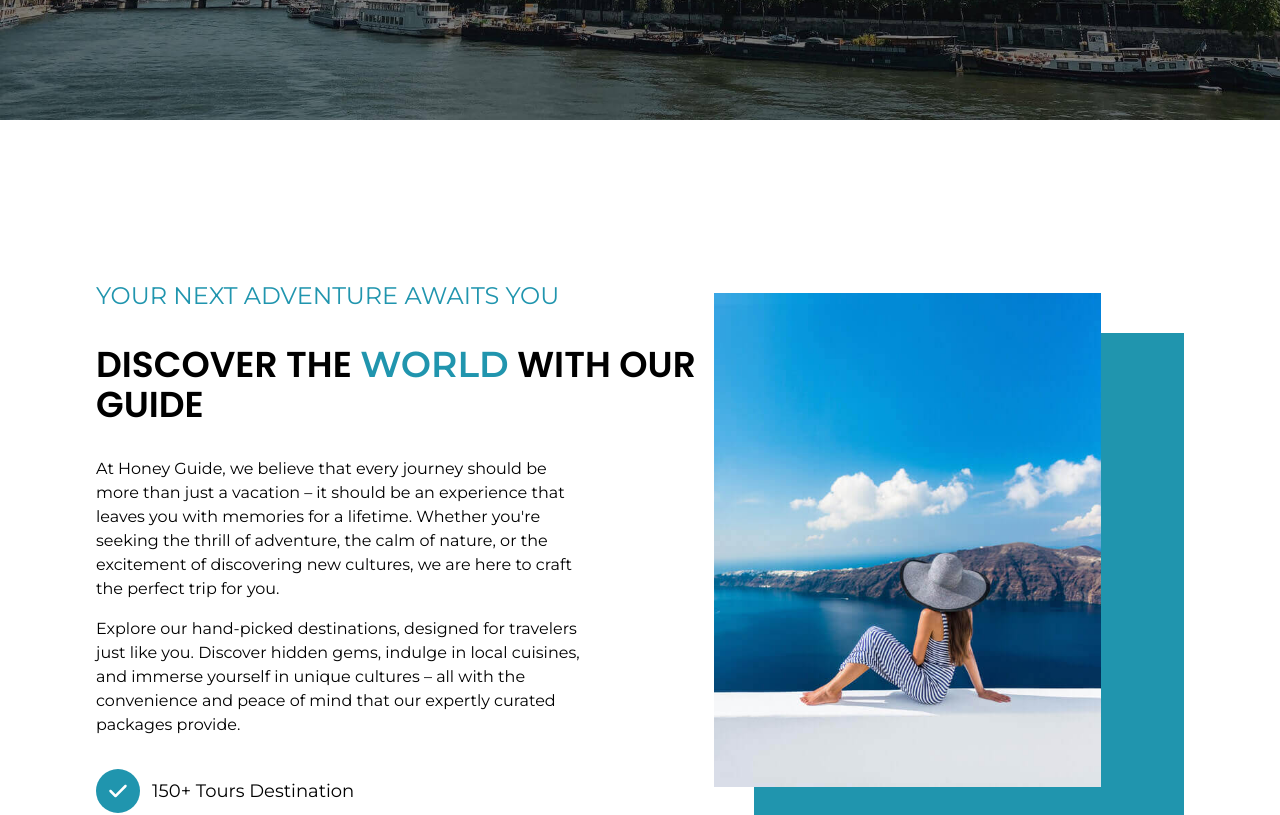
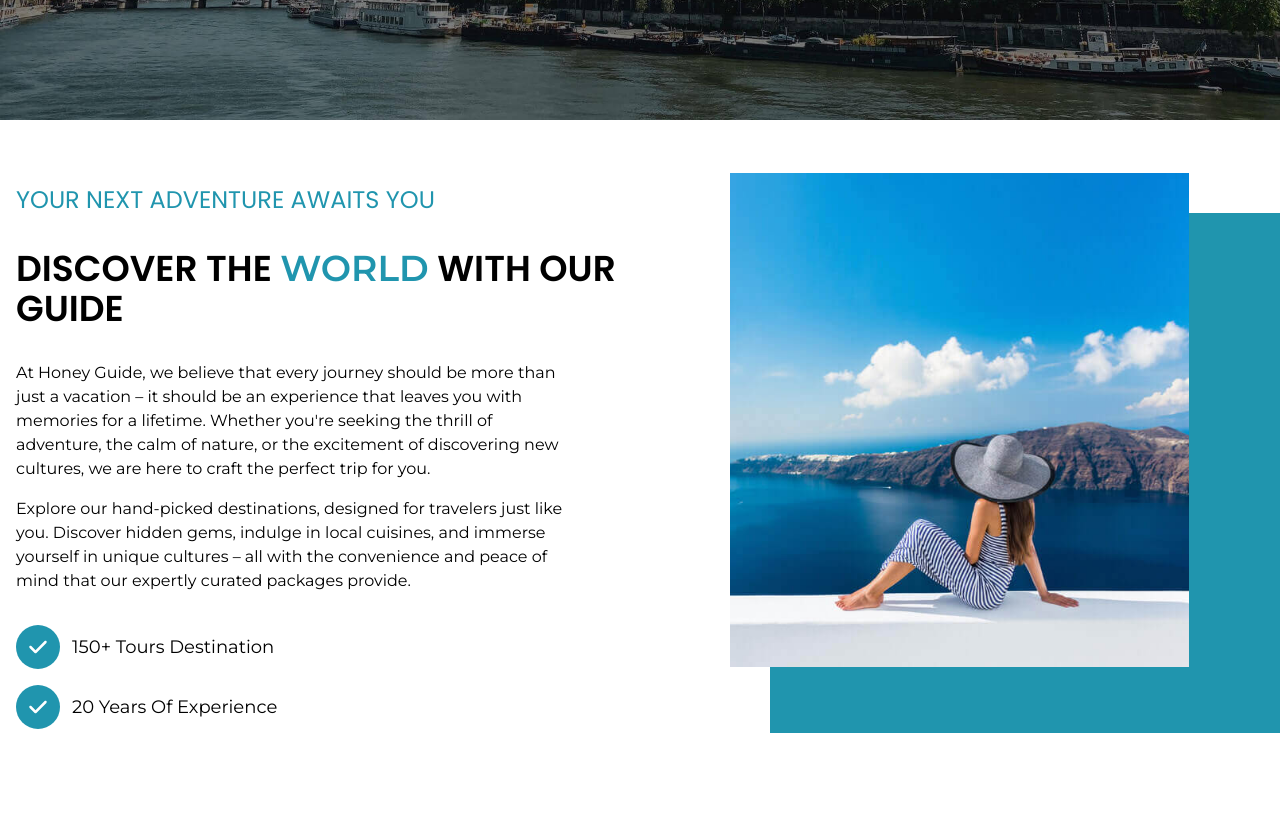
Before and after one commit to Jude006/HONEYS-ESCAPE, a React (Vite) app: page / in a window 1280 px wide. Shown: the part 680-1495 px from the top of the page. Built offline with nearby package versions, Linux system fonts and the light colour scheme.

Commit message:
Corrected XYZ issue and made improvements

```diff
--- a/src/Data/Data.json
+++ b/src/Data/Data.json
@@ -84,7 +84,7 @@
       "rating": "★★★★☆",
       "destination_type": "countryside",
       "images": [
-        "/images/mountain1.jpg",
+        "/images/mountain1 .jpg",
         "/images/mountain2.jpg"
       ],
       "highlights": [
--- a/src/components/HomeSection1.jsx
+++ b/src/components/HomeSection1.jsx
@@ -4,22 +4,22 @@ import { motion } from "framer-motion"; // Import framer-motion
 
 function HomeSection1() {
   return (
-    <section className="w-full font-mont overflow-hidden">
+    <div className="w-full font-mont overflow-hidden">
       <div className="grid grid-cols-12 gap-10 mt-16 items-center ">
         <motion.div
-          className="md:col-span-7 col-span-12 flex flex-col gap-8"
+          className="md:col-span-7 col-span-12 flex flex-col gap-8  px-4"
           initial={{ opacity: 0, y: 50 }} // Start with opacity 0 and moved down
           whileInView={{ opacity: 1, y: 0 }} // Animate to full opacity and original position
           viewport={{ once: false }} // Keeps the animation active when in view
           transition={{ duration: 0.8 }} // Duration of the animation
         >
           <div>
-            <p className="text-accent font-playfair md:text-2xl text-lg uppercase">
+            <p className="text-accent font-poppins md:text-2xl text-lg uppercase">
               Your Next Adventure Awaits You
             </p>
           </div>
-          <div>
-            <p className="md:text-3xl lg:text-4xl font-poppins text-lg font-bold uppercase">
+          <div className=" ">
+            <p className="md:text-3xl lg:text-4xl font-poppins  text-lg font-bold uppercase ">
               Discover the <span className="text-accent">world</span> with our guide
             </p>
           </div>
@@ -71,7 +71,7 @@ function HomeSection1() {
           </div>
         </motion.div>
       </div>
-    </section>
+    </div>
   );
 }
 
--- a/src/components/SearchAndFilter.jsx
+++ b/src/components/SearchAndFilter.jsx
@@ -266,7 +266,7 @@ function SearchAndFilter() {
             onClick={closeModal}
           >
             <motion.div
-              className="bg-white p-6 rounded-lg  md:w-[60%] md:max-h-[80vh] mt-16 mx-auto relative"
+              className="bg-white p-6 rounded-lg  md:w-[60%] md:max-h-[80vh] max-h-[75%] overflow-auto mt-16 mx-auto relative"
               initial={{ opacity: 0, y: -50 }}
               animate={{ opacity: 1, y: 0 }}
               transition={{ type: "spring", stiffness: 100 }}
```
Also changed, not shown: src/index.css (+0 -17 lines).
